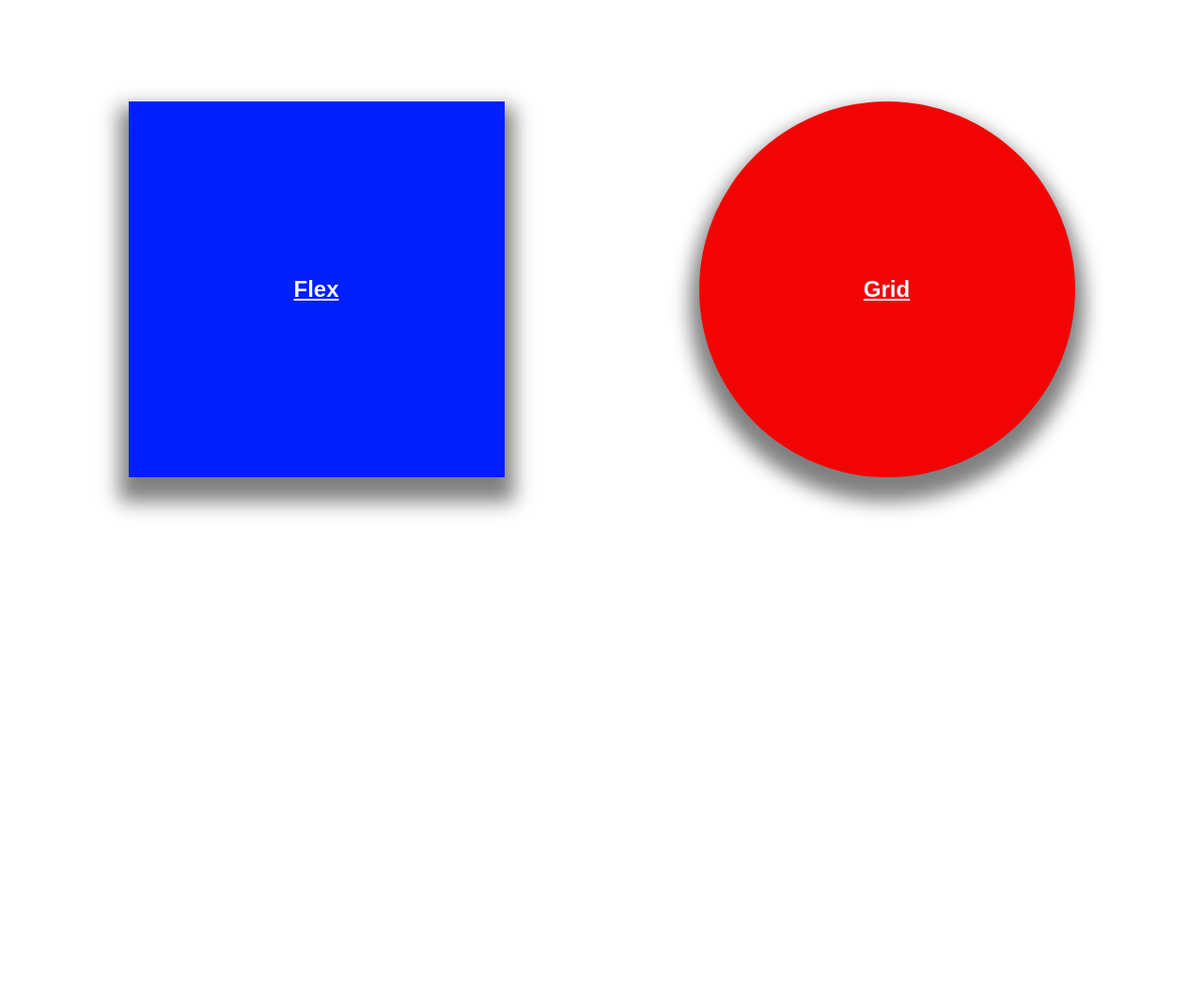
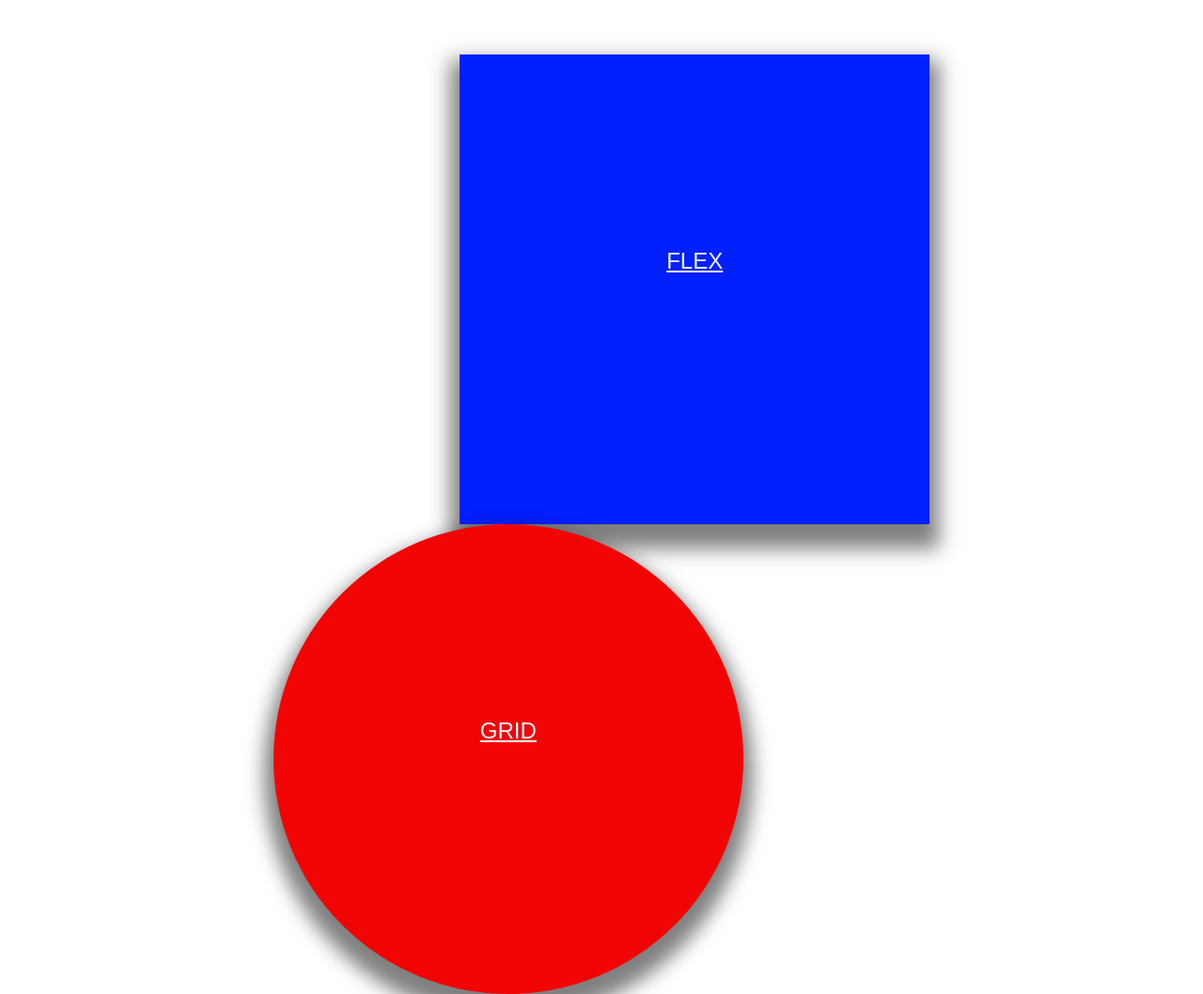
Before and after one commit to Muj16/practice-project-1, a plain HTML site: page index.html in a window 1280 px wide. Shown: the whole page at 94% size. Before the commit the page ends 800 px from the top, so only its background shows below. Drawn offline with Linux system fonts and the light colour scheme.

Commit message:
Using Float

```diff
--- a/index.html
+++ b/index.html
@@ -10,12 +10,13 @@
 
 <body>
 
-    <div class="box">
-        <h2 class="square"> <a href="#flex">Flex</a></h2>
-    </div>
-    <div class="circle">
-        <h2 class="circle-1"> <a href="#Grid">Grid</a></h2>
-    </div>
+    <div class="box-wrapper">
+        <div class="square">
+            <h2 class="square-1"> <a href="#flex">Flex</a></h2>
+        </div>
+        <div class="circle">
+            <h2 class="circle-1"> <a href="#Grid">Grid</a></h2>
+        </div>
 </body>
 
 </html>
--- a/style.css
+++ b/style.css
@@ -2,38 +2,57 @@ body {
     font-family: Arial, sans-serif;
     text-align: center;
     padding: 50px;
-    display: flex;
+    display: block;
     gap: 50px;
 }
 
-.box {
-    margin: 50px auto;
-    width: 400px;
-    height: 400px;
+.box-wrapper {
+    width: 60%;
+    margin: 0 auto;
+}
+
+.square {
+    float: right;
+    /* margin: 0 auto; */
+    width: 500px;
+    height: 500px;
     background: rgb(2, 31, 253);
     box-shadow: 0px 16px 20px 10px rgba(0, 0, 0, 0.5);
-    display: flex;
     justify-content: center;
     align-items: center;
+    line-height: 400px;
 }
 
-.box a {
+.square a {
     color: aliceblue;
+    text-transform: uppercase;
+    font-weight: 500;
+
 }
 
 .circle a {
     color: aliceblue;
+    text-transform: uppercase;
+    font-weight: 500;
 }
 
 .circle {
-    margin: 50px auto;
-    width: 400px;
-    height: 400px;
+    float: left;
+    /* margin: 0px auto; */
+    width: 500px;
+    height: 500px;
     background: rgb(243, 4, 4);
     box-shadow: 0px 16px 20px 10px rgba(0, 0, 0, 0.5);
     border-radius: 50%;
-    display: flex;
     align-items: center;
     justify-content: center;
-    text-align: center;
+    line-height: 400px;
+
+
 }
+
+.box-wrapper {
+    content: "";
+    display: block;
+    clear: both;
+}
```
